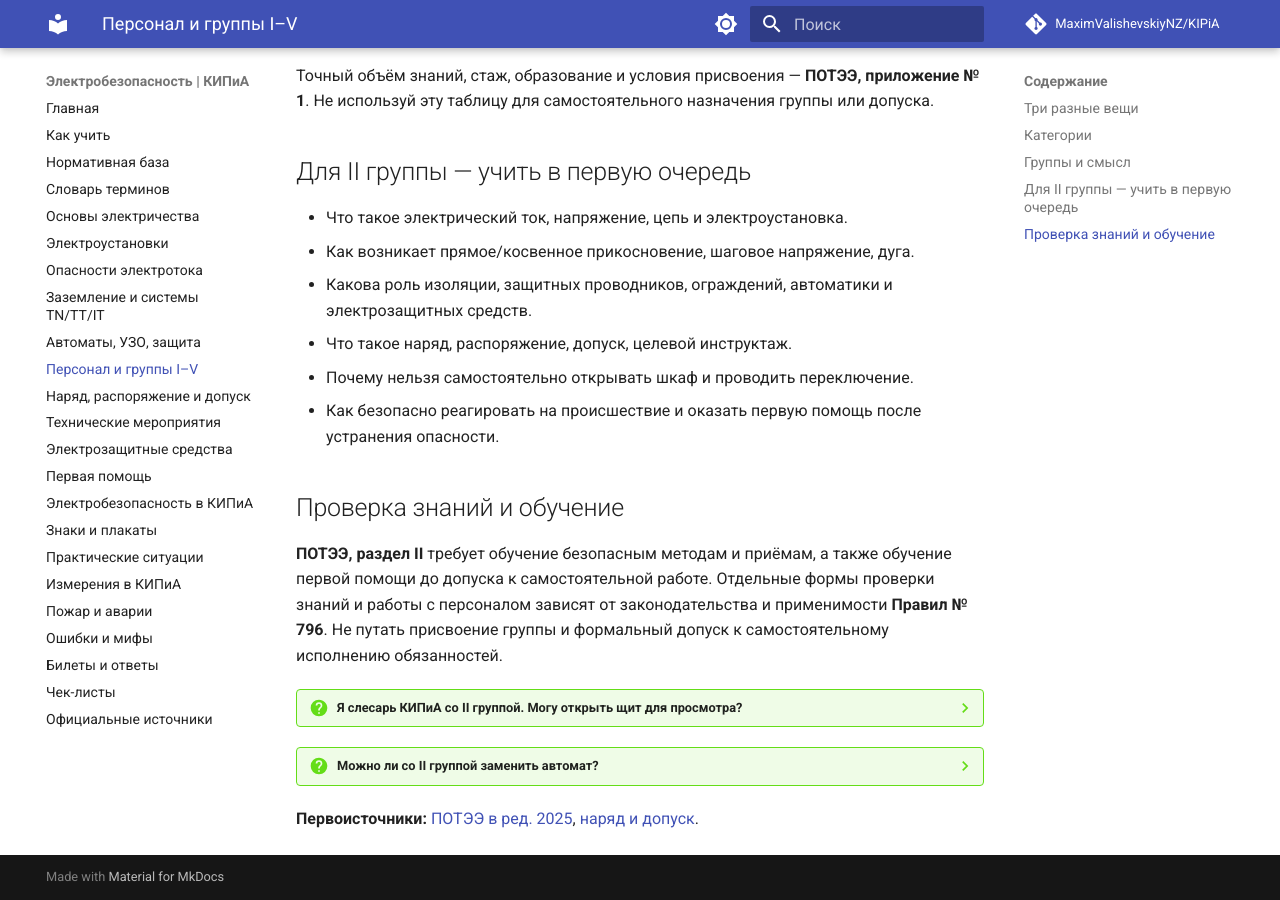
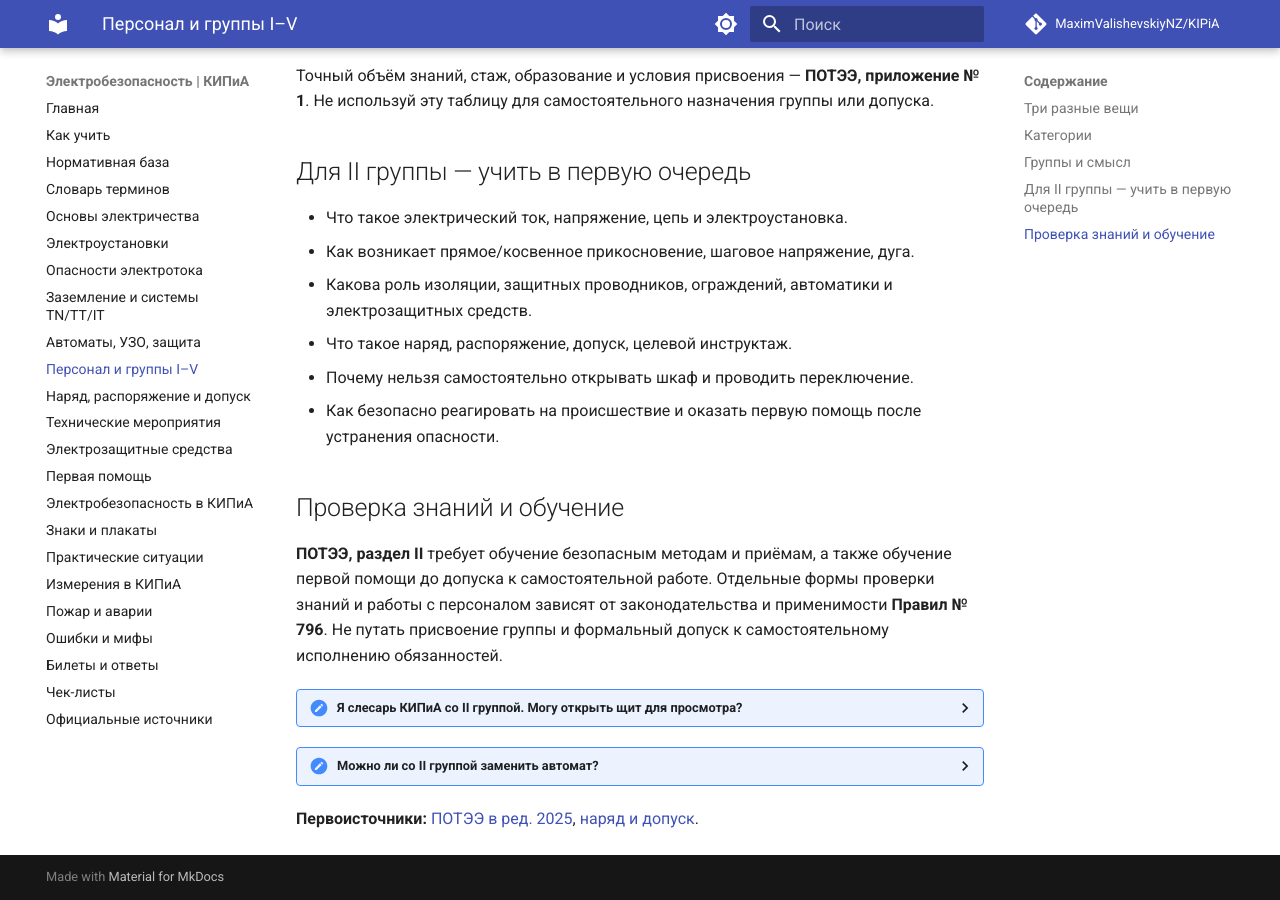
Before and after one commit to MaximValishevskiyNZ/KIPiA, an MkDocs documentation site: the page built from docs/08-people-groups.md, in a window 1280 px wide and 900 px high, scrolled down 1123 px. Built offline with MkDocs 1.6.1 and Material for MkDocs 9.7.7, drawn with Linux system fonts in a browser that asks for light colours; comment, search, counter and statistics services are not loaded.

Commit message:
docs: одинаково удобно читать на GitHub и MkDocs

```diff
--- a/docs/08-people-groups.md
+++ b/docs/08-people-groups.md
@@ -37,10 +37,18 @@
 
 **ПОТЭЭ, раздел II** требует обучение безопасным методам и приёмам, а также обучение первой помощи до допуска к самостоятельной работе. Отдельные формы проверки знаний и работы с персоналом зависят от законодательства и применимости **Правил № 796**. Не путать присвоение группы и формальный допуск к самостоятельному исполнению обязанностей.
 
-??? question "Я слесарь КИПиА со II группой. Могу открыть щит для просмотра?"
-    Право **единоличного осмотра** определяется правилами, категорией персонала, напряжением и предоставленными полномочиями (ПОТЭЭ, раздел III). Из профессии и II группы такого права автоматически не следует.
+<details markdown="1">
+<summary><strong>Я слесарь КИПиА со II группой. Могу открыть щит для просмотра?</strong></summary>
 
-??? question "Можно ли со II группой заменить автомат?"
-    Не следует выводить разрешение из группы. Нужны проверка обязанностей, условий и предусмотренная форма работ; иначе запроси действия уполномоченных работников.
+Право **единоличного осмотра** определяется правилами, категорией персонала, напряжением и предоставленными полномочиями (ПОТЭЭ, раздел III). Из профессии и II группы такого права автоматически не следует.
+
+</details>
+
+<details markdown="1">
+<summary><strong>Можно ли со II группой заменить автомат?</strong></summary>
+
+Не следует выводить разрешение из группы. Нужны проверка обязанностей, условий и предусмотренная форма работ; иначе запроси действия уполномоченных работников.
+
+</details>
 
 **Первоисточники:** [ПОТЭЭ в ред. 2025](17-sources.md), [наряд и допуск](09-work-permits.md).
```
